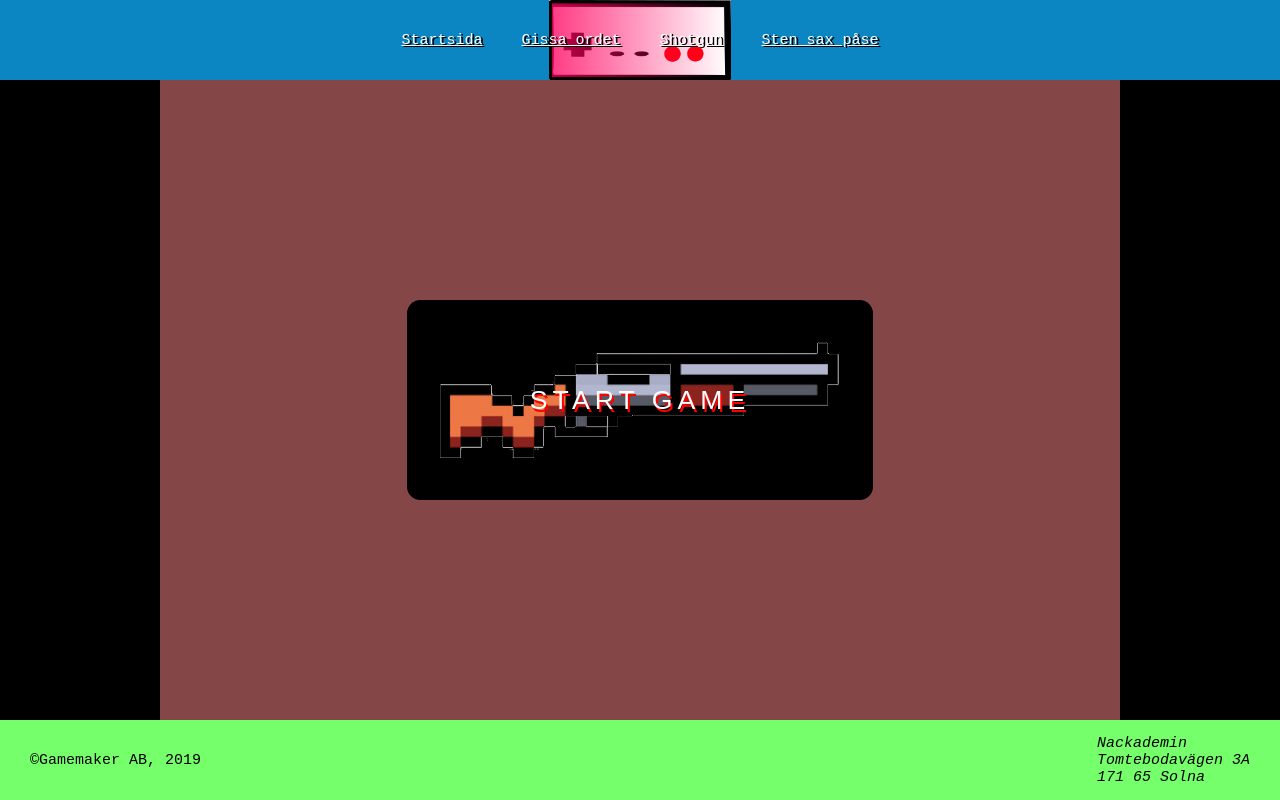
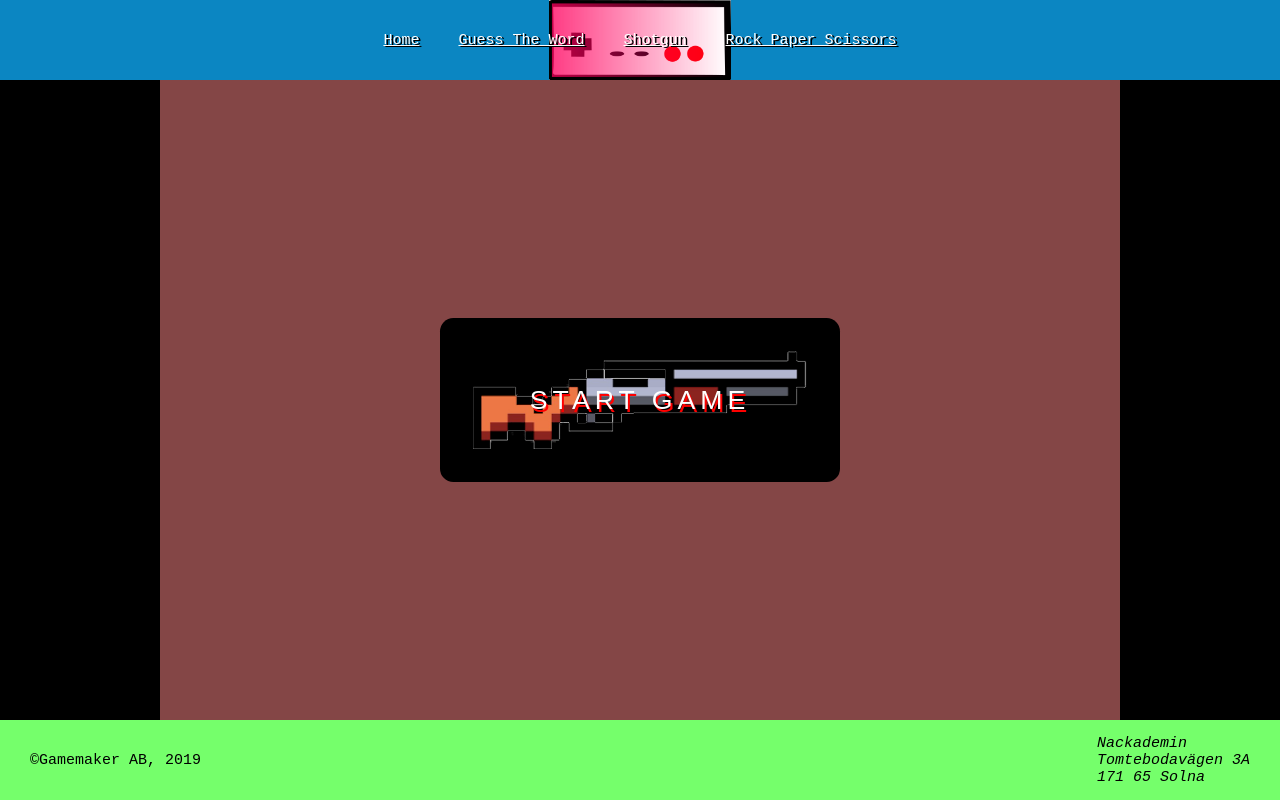
Before and after one commit to jenniferthorpe/gamemaker, a plain HTML site: page html/shotgun.html in a window 1280 px wide. Drawn offline with Linux system fonts and the light colour scheme.

Commit message:
skapade egen css-fil för Rock Paper Scissors-sida, ordnade gemensam design på starta spel-knapp för Shotgun och Rock Paper Scissors-sidor

```diff
--- a/css/shotgun_v3.css
+++ b/css/shotgun_v3.css
@@ -6,42 +6,11 @@
 
 .start-button {
   align-self: center;
-  position: relative;
-
-  display: flex;
-  align-items: center;
-  justify-content: center;
-
-  background-color: black;
-  border-radius: 1em;
   padding: 2.5em;
 }
 
 .start-button:hover {
-  width: 36em;
-  height: 16em;
-}
-
-.start-button-text {
-  width: 100%;
-  height: 100%;
-
-  display: flex;
-  justify-content: center;
-  align-items: center;
-
-  font-size: 2em;
-  color: white;
-  text-transform: uppercase;
-  letter-spacing: 5px;
-  text-shadow: 2px 3px red;
-}
-
-.start-button-text:hover {
-  font-style: italic;
-  color: red;
-  text-shadow: 2px 3px white;
-  font-size: 3em;
+  /* max-width: 35em; */
 }
 
 /******************************************************************************
--- a/css/style.css
+++ b/css/style.css
@@ -93,18 +93,24 @@ section {
 }
 
 .start-button {
-  width: 35em;
-  height: 15em;
+  max-width: 30em;
+
+  margin: 3em;
   padding: 0;
-  margin: 2em;
-  background-color: #844646;
+
+  position: relative;
+
+  display: flex;
+  align-items: center;
+  justify-content: center;
+
+  background-color: black;
+  border-radius: 1em;
   border: none;
 }
 
-.start-button a {
-  display: flex;
-  align-items: center;
-  position: relative;
+.start-button:hover {
+  max-width: 35em;
 }
 
 .start-button img {
@@ -113,13 +119,26 @@ section {
 
 .start-button-text {
   width: 100%;
-  margin: 0;
+  height: 100%;
+
   position: absolute;
+
+  display: flex;
+  justify-content: center;
+  align-items: center;
+
+  color: white;
   font-size: 2em;
-  color: white;
   text-transform: uppercase;
   letter-spacing: 5px;
   text-shadow: 2px 3px red;
+}
+
+.start-button-text:hover {
+  font-style: italic;
+  color: red;
+  text-shadow: 2px 3px white;
+  font-size: 4em;
 }
 
 /* FOOTER */
--- a/html/shotgun.html
+++ b/html/shotgun.html
@@ -11,10 +11,10 @@
     <header>
       <img src="../images/kontroll.png" alt="logo img">
       <nav>
-        <a class="menubuttons" href="start.html">Startsida</a>
-        <a class="menubuttons" href="guess-the-word.html">Gissa ordet</a>
+        <a class="menubuttons" href="start.html">Home</a>
+        <a class="menubuttons" href="guess-the-word.html">Guess The Word</a>
         <a class="menubuttons" href="shotgun.html">Shotgun</a>
-        <a class="menubuttons" href="rock-paper-scissors.html">Sten sax påse</a>
+        <a class="menubuttons" href="rock-paper-scissors.html">Rock Paper Scissors</a>
       </nav>
     </header>
     <main>
```
Also changed, not shown: css/rock-paper-scissors.css (added, +11 -0 lines), html/guess-the-word.html (+3 -3 lines), html/rock-paper-scissors.html (+6 -5 lines), html/start.html (+3 -3 lines).
